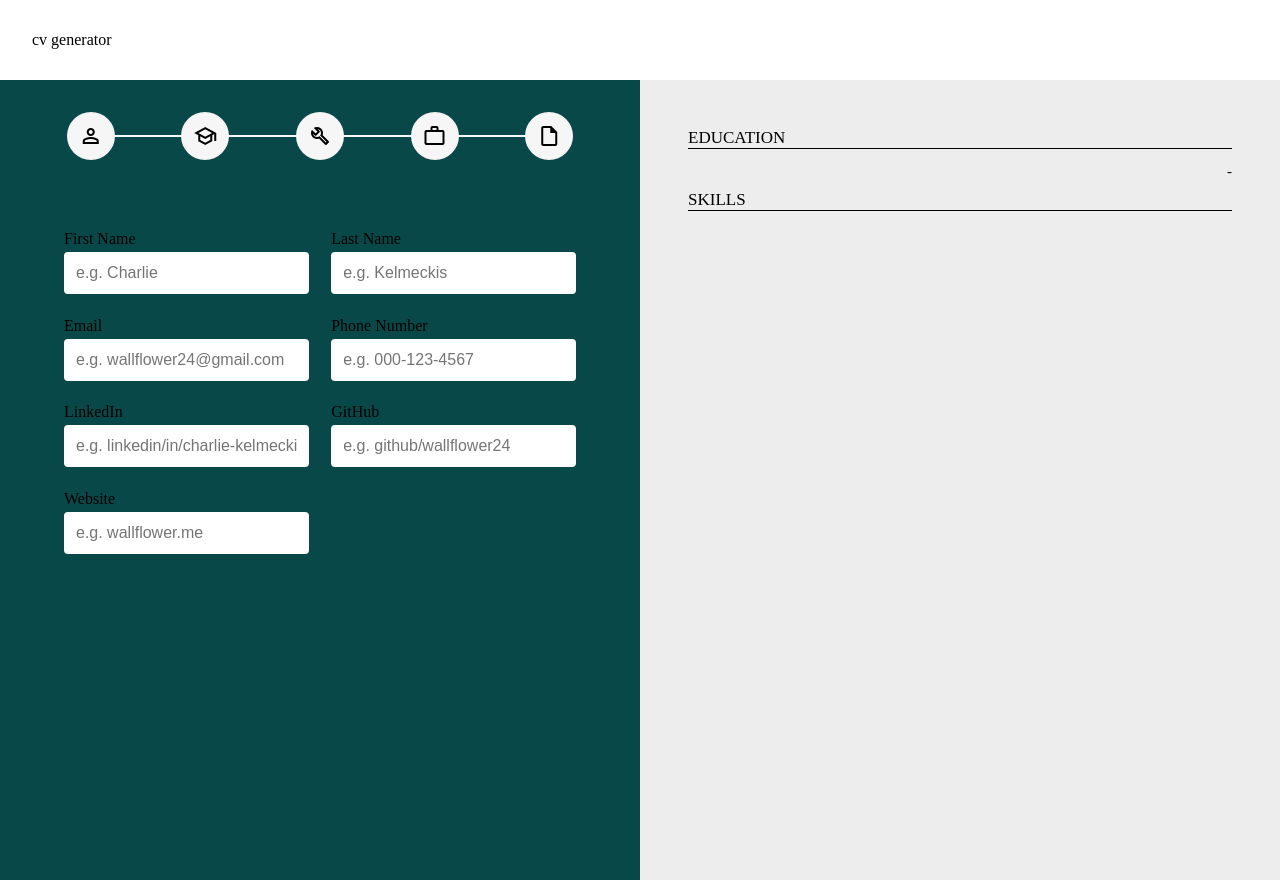
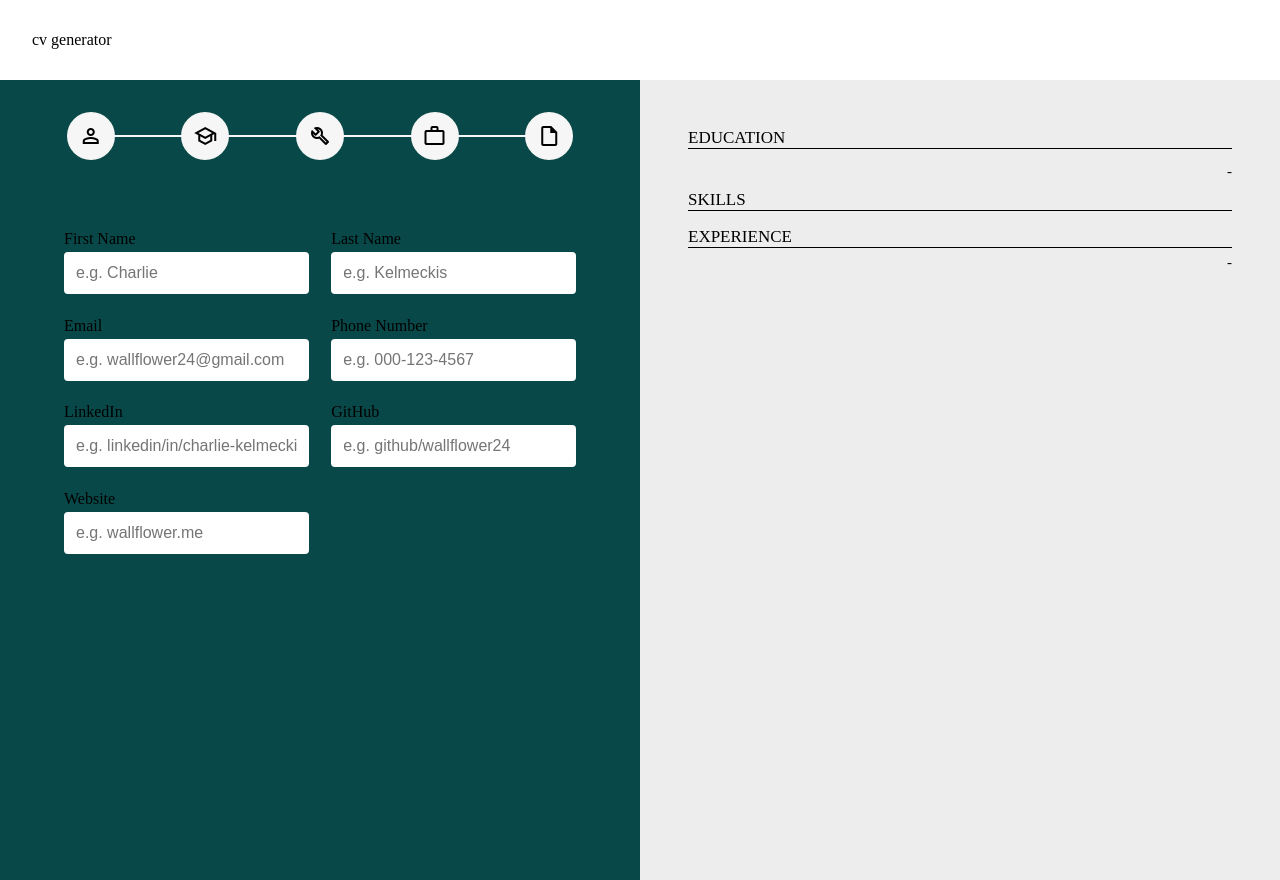
Before and after one commit to Ruchita1010/resume-generator, a React (Vite) app: page / in a window 1280 px wide. Built offline with nearby package versions, Linux system fonts and the light colour scheme; the HTML template or start-up script is replaced by a standard one.

Commit message:
feat: add preview of Experience

```diff
--- a/src/components/Preview.jsx
+++ b/src/components/Preview.jsx
@@ -3,14 +3,16 @@ import PersonalDetails from './Previews/PersonalDetails';
 import Education from './Previews/Education';
 import styles from '../styles/Preview.module.css';
 import Skills from './Previews/Skills';
+import Experience from './Previews/Experience';
 
 const Preview = (props) => {
-  const { personalDetails, education, skills } = props.user;
+  const { personalDetails, education, skills, experience } = props.user;
   return (
     <div className={styles.preview}>
       <PersonalDetails personalDetails={personalDetails} />
       <Education education={education} />
       <Skills skills={skills} />
+      <Experience experience={experience} />
     </div>
   );
 };
--- /dev/null
+++ b/src/components/Previews/Experience.jsx
@@ -0,0 +1,36 @@
+import React from 'react';
+import { v4 as uuidv4 } from 'uuid';
+import styles from '../../styles/Preview.module.css';
+
+const Experience = (props) => {
+  const { experience } = props;
+  return (
+    <div className={styles.section}>
+      <p className={styles.section_title}>EXPERIENCE</p>
+      <div
+        className={` ${styles.section_content} ${styles.experience_preview}`}>
+        {experience.map((item) => (
+          <div key={item.id}>
+            <div className={styles.job_header}>
+              <p className={styles.role}>{item.role}</p>
+              <p>
+                {item.startDate} - {item.endDate}
+              </p>
+            </div>
+            <p className={styles.company}>{item.company}</p>
+            <ul className={styles.job_description}>
+              {item.description
+                .split('\n')
+                .map(
+                  (listItem) =>
+                    listItem !== '' && <li key={uuidv4()}>{listItem}</li>
+                )}
+            </ul>
+          </div>
+        ))}
+      </div>
+    </div>
+  );
+};
+
+export default Experience;
--- a/src/styles/Preview.module.css
+++ b/src/styles/Preview.module.css
@@ -35,3 +35,26 @@
   gap: 10px;
   flex-wrap: wrap;
 }
+
+/* For Experience Preview */
+.experience_preview {
+  display: grid;
+  gap: 10px;
+}
+
+.job_header {
+  display: flex;
+  justify-content: space-between;
+}
+
+.role {
+  font-weight: bold;
+}
+
+.company {
+  font-style: italic;
+}
+
+.job_description {
+  margin-left: 1rem;
+}
```
